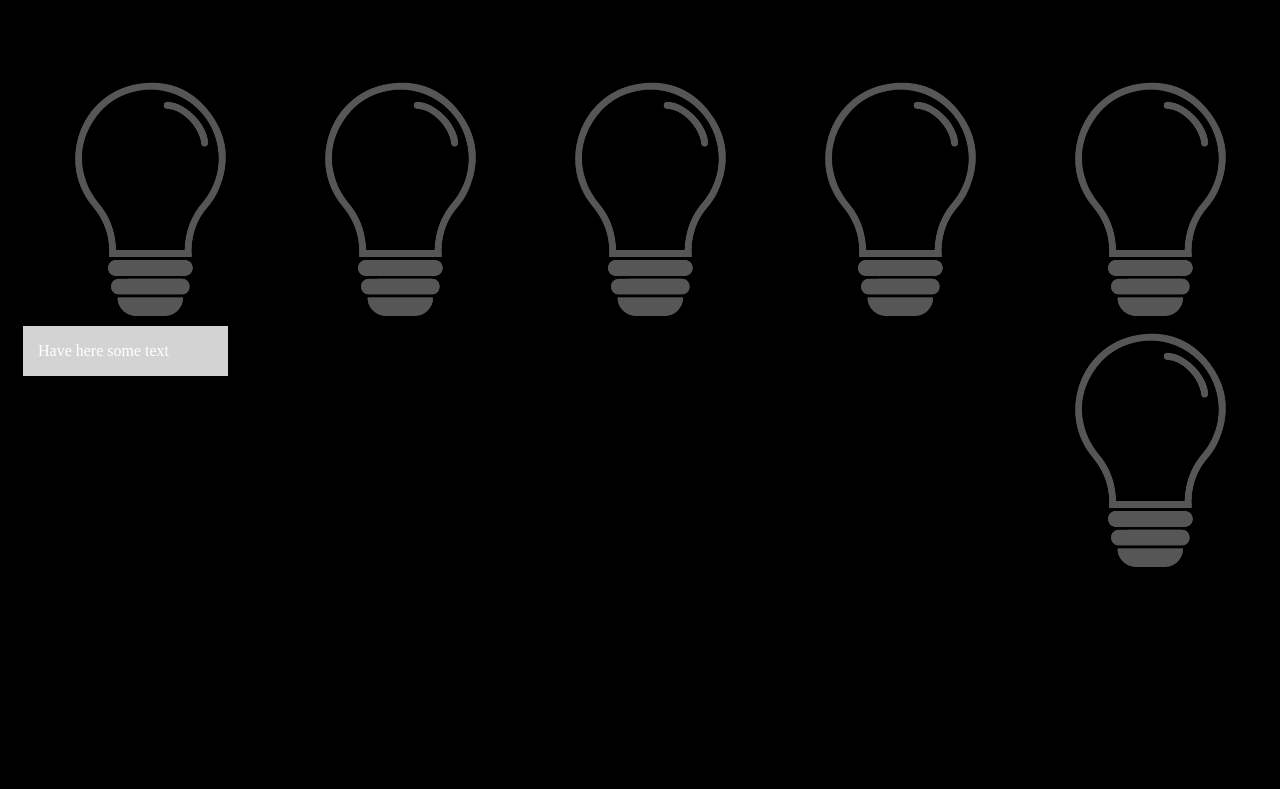
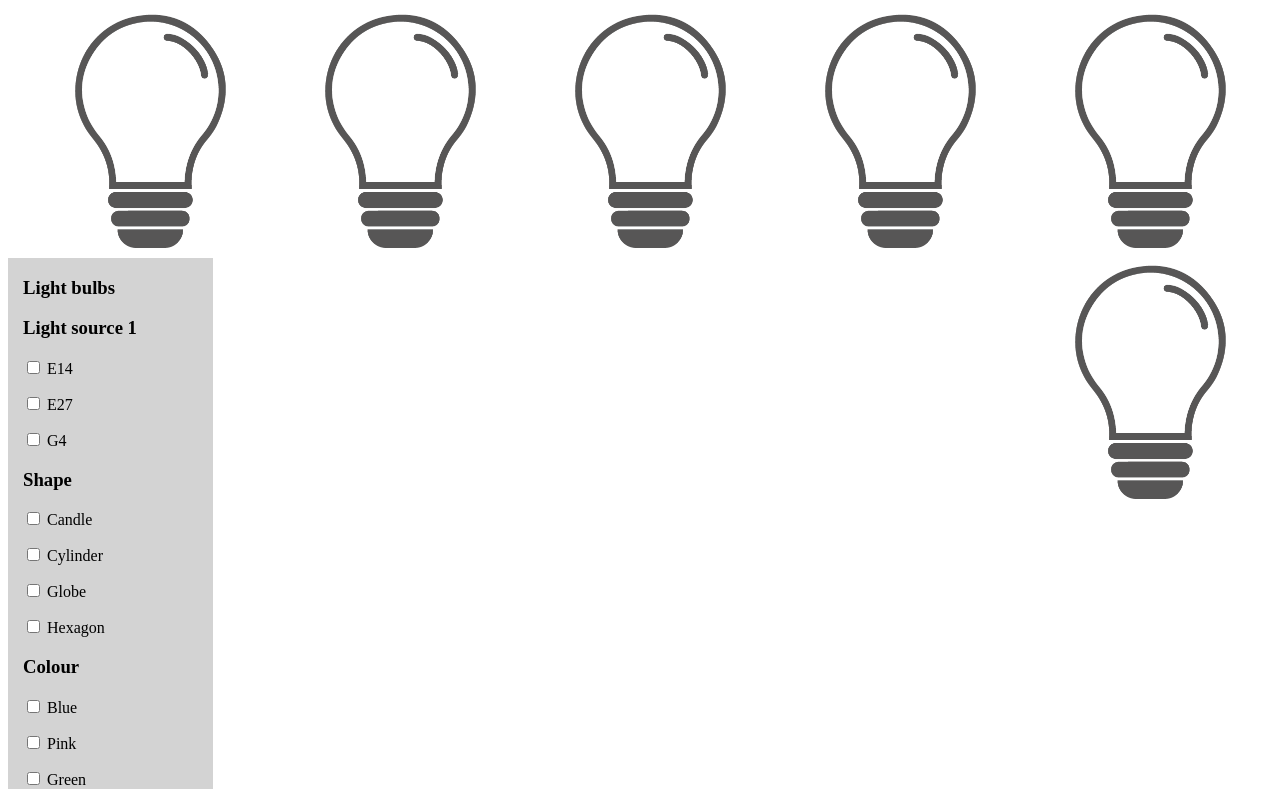
Before and after one commit to MattProficz/MyLightBulb, a plain HTML site: page LightBulb website/index.html in a window 1280 px wide. Shown: the part 204-993 px from the top of the page. Before the commit the page ends 800 px from the top, so only its background shows below. Drawn offline with Linux system fonts and the light colour scheme.

Commit message:
aside text

```diff
--- a/LightBulb website/index.html
+++ b/LightBulb website/index.html
@@ -17,10 +17,10 @@
 
 <main class="GK">
     <H1>Buy yours bulbs here</H1>
-<p>Some lorem here</p>
+
 
 <!-- TODO: workit through javascript <marquee>Buy it here ! 20% off now !</marquee>-->
-<p>Some lorem ipsum here</p>
+
 <a href="bulbalone.html"><img class="bulb" src="Ampoule no light.png" alt="ampoule no light"></a>
 <a href="bulbalone.html"><img class="bulb" src="Ampoule no light.png" alt="ampoule no light"></a>
 <a href="bulbalone.html"><img class="bulb" src="Ampoule no light.png" alt="ampoule no light"></a>
@@ -31,7 +31,56 @@
 </main>
 
 <aside>
-    <p>Have here some text</p>
+    <h3>Light bulbs</h3>
+
+
+    <h3>Light source 1</h3>
+        <label for="E14">
+            <input type="checkbox" id="E14" name="E14" />
+            <span>E14</span>
+        </label>
+
+        <label for="E27">
+            <input type="checkbox" id="E27" name="E27" />
+            <span>E27</span>
+        </label>
+        <label for="G4">
+            <input type="checkbox" id="G4" name="G4" />
+            <span>G4</span>
+        </label>
+
+    <h3>Shape</h3>
+
+        <label for="Candle">
+            <input type="checkbox" id="Candle" name="Candle" />
+            <span>Candle</span>
+        </label>
+        <label for="Cylinder">
+            <input type="checkbox" id="Cylinder" name="Cylinder" />
+            <span>Cylinder</span>
+        </label>
+        <label for="Globe">
+            <input type="checkbox" id="Globe" name="Globe" />
+            <span>Globe</span>
+        </label>
+        <label for="Hexagon">
+            <input type="checkbox" id="Hexagon" name="Hexagon" />
+            <span>Hexagon</span>
+        </label>
+
+    <h3>Colour</h3>
+    <label for="Blue">
+        <input type="checkbox" id="Blue" name="Blue" />
+        <span>Blue</span>
+    </label>
+    <label for="Pink">
+        <input type="checkbox" id="Pink" name="Pink" />
+    <span>Pink</span>
+    </label>
+    <label for="Green">
+        <input type="checkbox" id="Green" name="Green" />
+        <span>Green</span>
+    </label>
 
 </aside>
 
--- a/LightBulb website/style.css
+++ b/LightBulb website/style.css
@@ -13,18 +13,18 @@ a {
 
 aside {
     background-color: lightgray;
-    color: white;
+    color: black;
     float: left;
     width: 15%;
     height: 100%;
     padding-left: 15px;
-    margin-left: 15px;
+
+
 
 }
 
-
 Body{
-    background-color: black;
+    background-color: white;
 }
 body h1,h2 {
     text-align: center;
```
